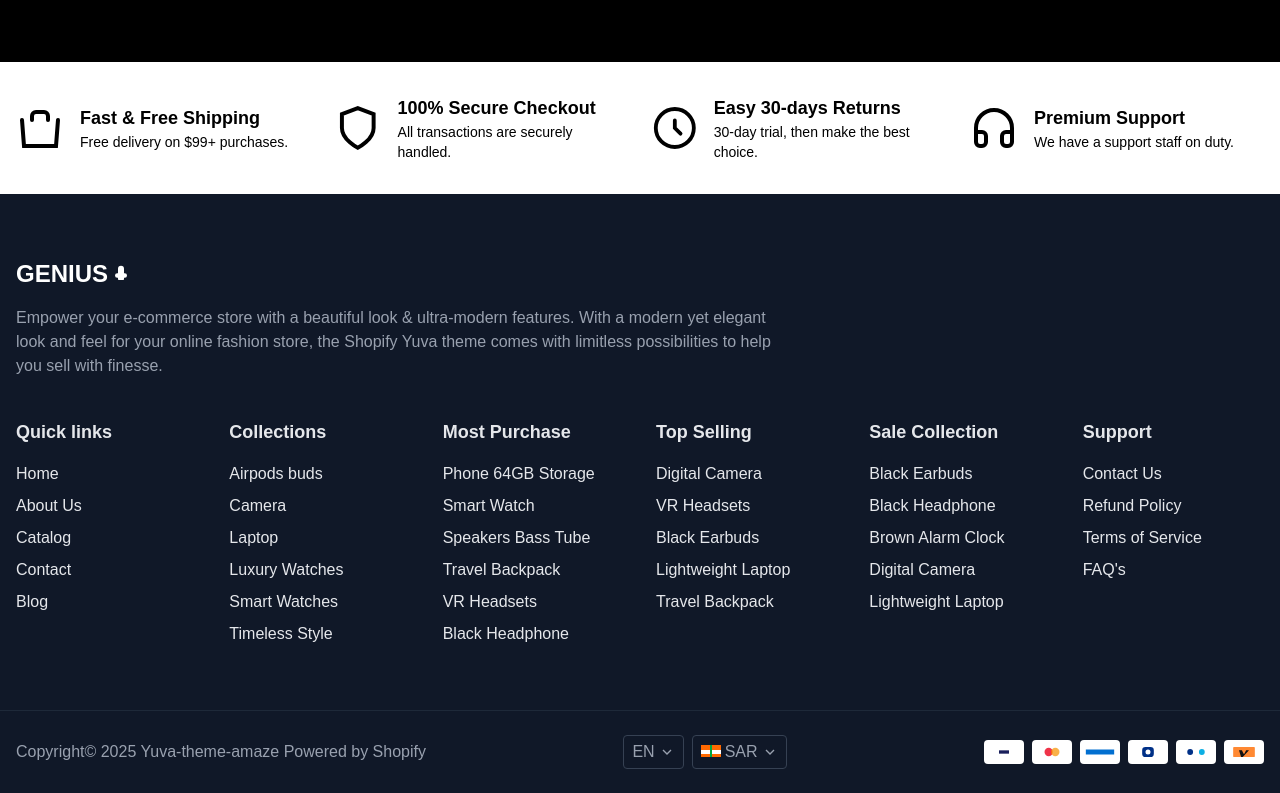
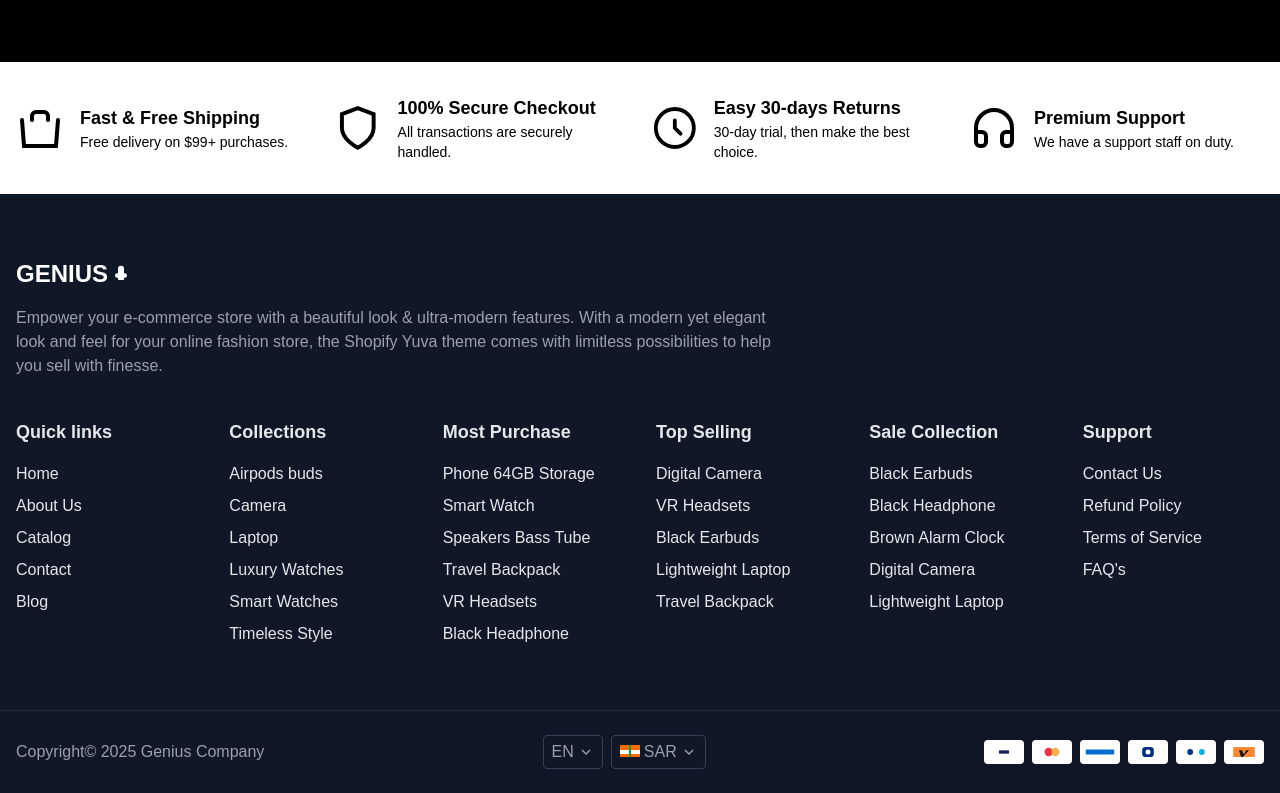
Before and after one commit to Genius-Computers/medusa-marketplace-frontend, a Next.js app: page / in a window 1280 px wide. Shown: the part 2604-3397 px from the top of the page. Built offline with nearby package versions, Linux system fonts and the light colour scheme.

Commit message:
remove shopify branding

```diff
--- a/components/Footer.tsx
+++ b/components/Footer.tsx
@@ -152,7 +152,7 @@ const Footer = () => {
       <div className="bg-gray-900 border-t border-gray-800 py-6 text-gray-400">
         <div className="container mx-auto px-4 flex flex-col md:flex-row justify-between items-center gap-4">
           <div>
-            <p>Copyright© 2025 Yuva-theme-amaze Powered by Shopify</p>
+            <p>Copyright© 2025 Genius Company</p>
           </div>
 
           <div className="flex items-center gap-2">
```
